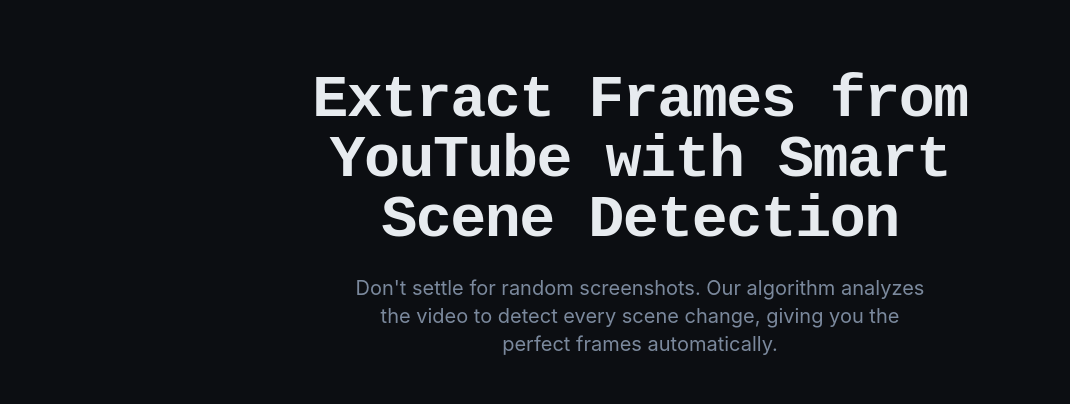
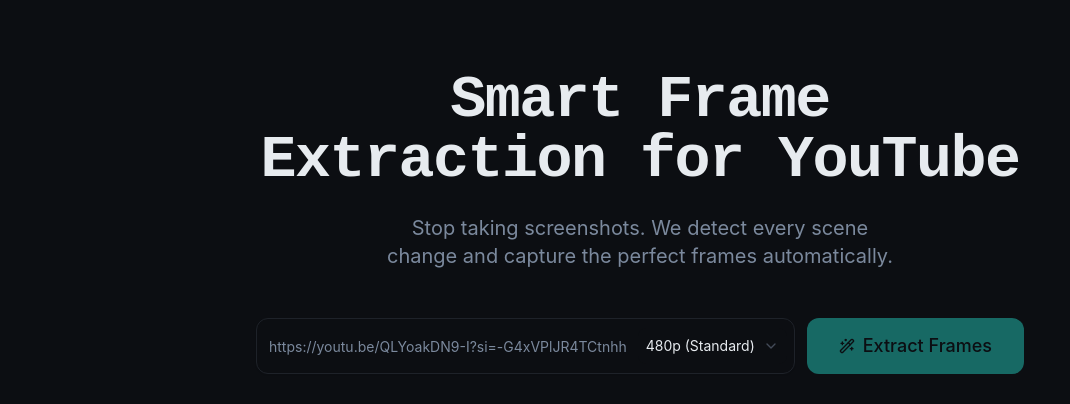
Before and after one commit to ezeigboemmanuel/TubeFrames, a Next.js app in the folder frontend/: page / in a window 1280 px wide. Shown: the part 135-539 px from the top of the page, without its empty margins (0-1070 px from the left). Built offline with nearby package versions, Linux system fonts and the light colour scheme.

Commit message:
Update: Hero text

```diff
--- a/frontend/app/page.tsx
+++ b/frontend/app/page.tsx
@@ -50,8 +50,7 @@
           toast({
             variant: "destructive",
             title: "Extraction Failed",
-            description:
-              data.error || "Could not process this YouTube video.",
+            description: data.error || "Could not process this YouTube video.",
           });
         }
       } catch (err) {
@@ -144,12 +143,12 @@
       <section className="py-20 md:py-32 flex items-center justify-center">
         <div className="container">
           <div className="text-center mb-12 flex flex-col justify-center items-center">
-            <h1 className="text-4xl md:text-5xl lg:text-6xl font-mono font-bold tracking-tight text-foreground mb-6 text-balance max-w-4xl">
-              Extract Frames from YouTube with Smart Scene Detection
+            <h1 className="text-3xl md:text-5xl lg:text-6xl font-mono font-bold tracking-tight text-foreground mb-4 md:mb-6 text-balance max-w-3xl">
+              Smart Frame Extraction for YouTube
             </h1>
-            <p className="text-xl text-muted-foreground max-w-xl mx-auto">
-              Don&apos;t settle for random screenshots. Our algorithm analyzes the video
-              to detect every scene change, giving you the perfect frames automatically.
+            <p className="text-base md:text-xl text-muted-foreground max-w-lg mx-auto">
+              Stop taking screenshots. We detect every scene change and capture
+              the perfect frames automatically.
             </p>
           </div>
 
```
